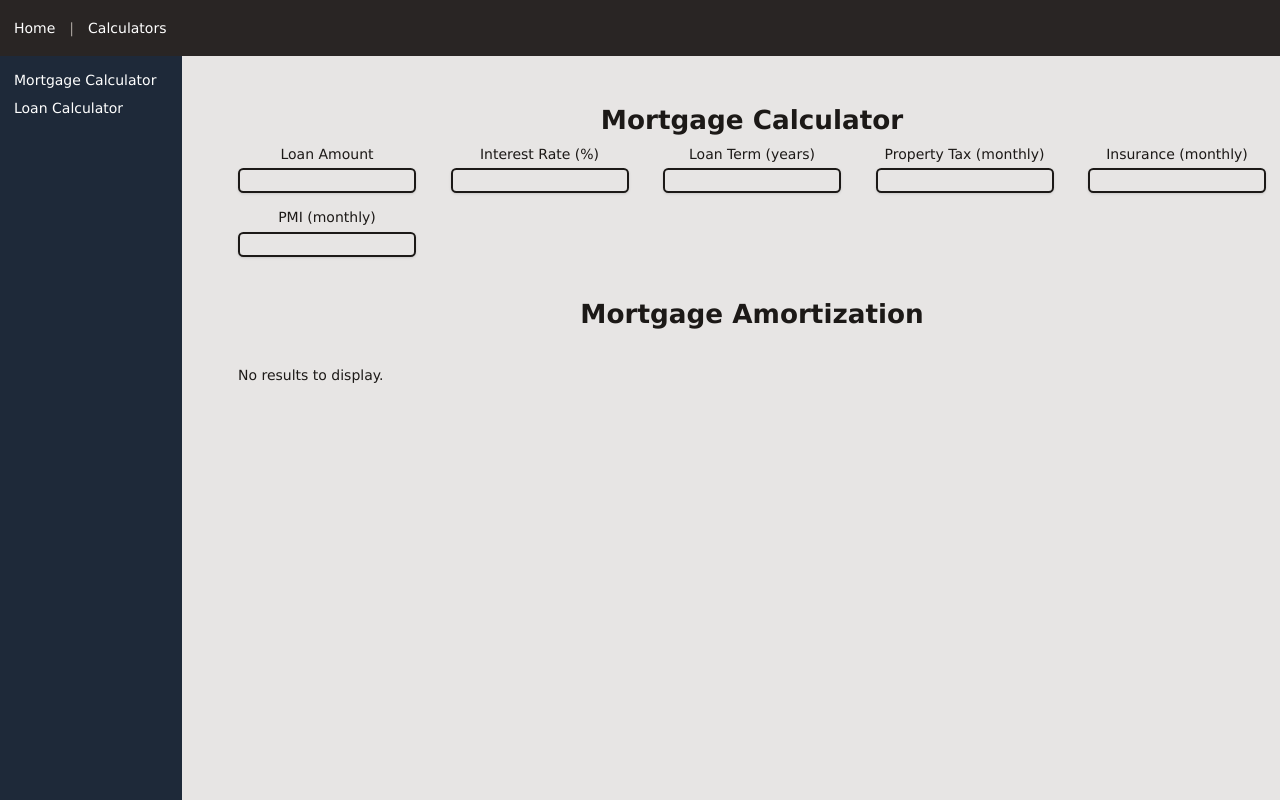
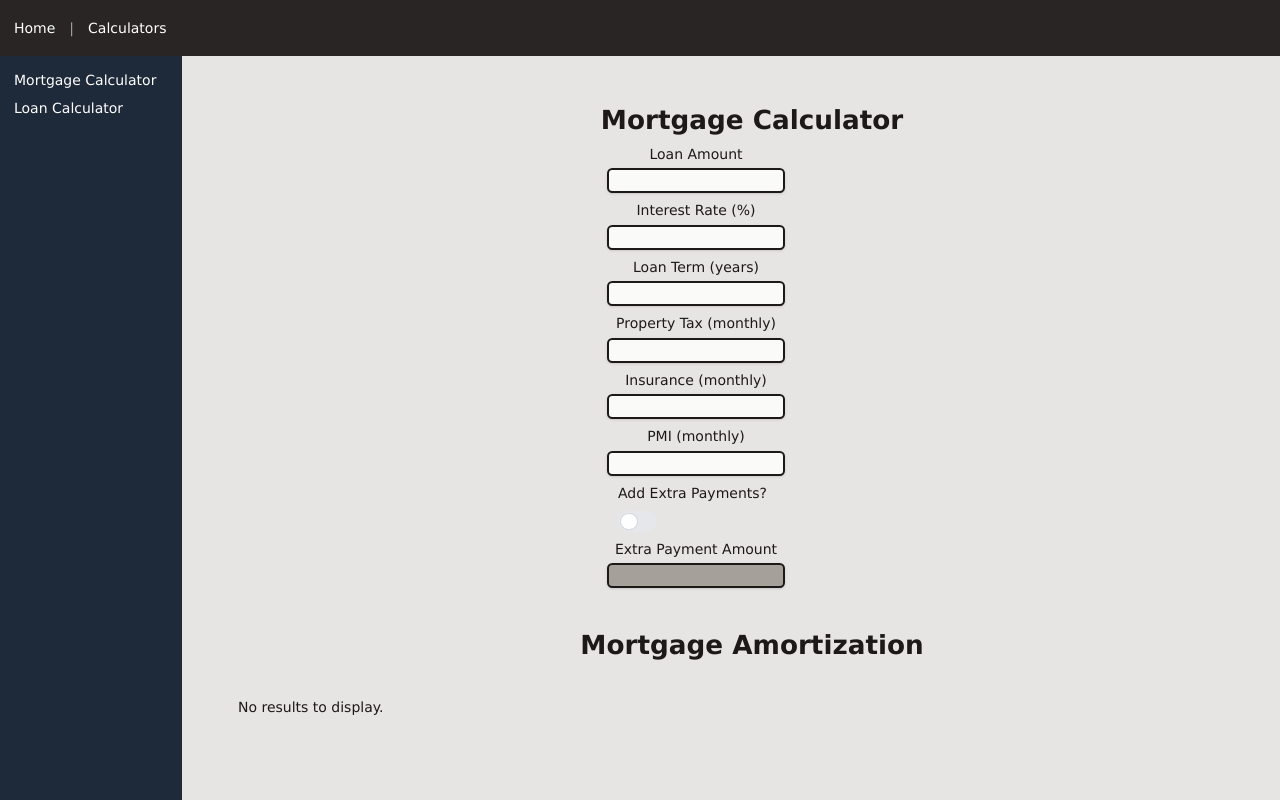
Before and after one commit to mtharmer/finance-harmertech, a React (Vite) app: page /calculators in a window 1280 px wide. Both pictures are taken after a click on the button "Mortgage Calculator". Built offline with nearby package versions, Linux system fonts and the light colour scheme.

Commit message:
Refined mortgage calculator

```diff
--- a/src/components/calculators/NumberInput.jsx
+++ b/src/components/calculators/NumberInput.jsx
@@ -1,4 +1,4 @@
-export default function NumberInput({label, name, value, onChange}) {
+export default function NumberInput({label, name, value, onChange, ...props}) {
   return (
     <p className="my-2 text-center">
       <label>
@@ -9,8 +9,9 @@ export default function NumberInput({label, name, value, onChange}) {
         name={name}
         value={value || ''}
         onChange={(event) => onChange(name, event.target.value)}
-        className="mt-1 block rounded-md shadow-sm border-stone-900 border-2 text-center"
+        className="mt-1 block rounded-md shadow-sm border-stone-900 bg-stone-50 border-2 text-center disabled:bg-stone-400"
         required
+        {...props}
       />
     </p>
   );
--- a/src/components/calculators/mortgage/MortgageCalculator.jsx
+++ b/src/components/calculators/mortgage/MortgageCalculator.jsx
@@ -11,6 +11,8 @@ const initialInputs = {
   propertyTax: null,
   homeownersInsurance: null,
   pmi: null,
+  addExtraPayment: false,
+  extraPayment: null,
 }
 
 export default function MortgageCalculator() {
@@ -23,6 +25,13 @@ export default function MortgageCalculator() {
     }));
   }
 
+  function handleRadioChange(name, value) {
+    setInputs((prevInputs) => ({
+      ...prevInputs,
+      [name]: value,
+    }));
+  }
+
   const [mortgageData, mortgagePayments] = calculateMortgage(inputs);
 
   return (
@@ -30,13 +39,15 @@ export default function MortgageCalculator() {
       <h1 className="text-3xl font-bold text-center mt-10">
         Mortgage Calculator
       </h1>
-      <MortgageInputs inputs={inputs} onInputChange={handleInputChange} />
+      <div className="flex justify-center">
+        <MortgageInputs inputs={inputs} onInputChange={handleInputChange} onRadioChange={handleRadioChange} />
         {mortgageData && (
           <section>
             <MortgageResults results={mortgageData} />
             {/* <MortgageGraph results={mortgageData} /> */}
           </section>
         )}
+      </div>
       <MortgageAmortization results={mortgagePayments} />
     </>
   );
--- a/src/components/calculators/mortgage/MortgageInputs.jsx
+++ b/src/components/calculators/mortgage/MortgageInputs.jsx
@@ -1,16 +1,22 @@
 import NumberInput from '../NumberInput';
 
-export default function MortgageInputs({inputs, onInputChange}) {
+export default function MortgageInputs({inputs, onInputChange, onRadioChange}) {
   return (
-    <form className="space-y-4">
-      <div className='flex items-center justify-between flex-wrap'>
+    <form className="space-y-4 mr-16 pr-16">
       <NumberInput label="Loan Amount" name="loanAmount" value={inputs.loanAmount} onChange={onInputChange} />
       <NumberInput label="Interest Rate (%)" name="interestRate" value={inputs.interestRate} onChange={onInputChange} />
       <NumberInput label="Loan Term (years)" name="loanTerm" value={inputs.loanTerm} onChange={onInputChange} />
       <NumberInput label="Property Tax (monthly)" name="propertyTax" value={inputs.propertyTax} onChange={onInputChange} />
       <NumberInput label="Insurance (monthly)" name="homeownersInsurance" value={inputs.homeownersInsurance} onChange={onInputChange} />
       <NumberInput label="PMI (monthly)" name="pmi" value={inputs.pmi} onChange={onInputChange} />
-      </div>
+      <p className='m-2 text-center'>
+        <label class="inline-block items-center cursor-pointer">
+          <span className='mr-2'>Add Extra Payments?</span>
+          <input type="checkbox" value={inputs.addExtraPayment} className="sr-only peer" onChange={(e) => onRadioChange('addExtraPayment', e.target.checked)} />
+          <div className="relative w-11 h-6 mt-2 bg-gray-200 peer-focus:outline-none peer-focus:ring-4 peer-focus:ring-blue-300 dark:peer-focus:ring-blue-800 rounded-full peer dark:bg-gray-700 peer-checked:after:translate-x-full rtl:peer-checked:after:-translate-x-full peer-checked:after:border-white after:content-[''] after:absolute after:top-[2px] after:start-[2px] after:bg-white after:border-gray-300 after:border after:rounded-full after:h-5 after:w-5 after:transition-all dark:border-gray-600 peer-checked:bg-blue-600 dark:peer-checked:bg-blue-600"></div>
+        </label>
+      </p>
+      <NumberInput label="Extra Payment Amount" name="extraPayment" value={inputs.extraPayment} onChange={onInputChange} disabled={!inputs.addExtraPayment} />
     </form>
   );
 }
--- a/src/components/calculators/mortgage/MortgageResults.jsx
+++ b/src/components/calculators/mortgage/MortgageResults.jsx
@@ -3,17 +3,17 @@ import formatCurrency from "../../../utility/formatCurrency";
 export default function MortgageResults({ results }) {
   return (
     <>
-      <h1 className="text-3xl font-bold text-center mt-10">
+      <h1 className="text-2xl font-bold text-center mt-10">
         Mortgage Results
       </h1>
-      <div className="mt-5">
-        <p className="text-lg">Monthly Payment: {formatCurrency(results.totalMonthlyPayment)}</p>
-        <p className="text-lg">Total Interest Paid: {formatCurrency(results.totalInterest)}</p>
-        <p className="text-lg">Total Cost of Loan: {formatCurrency(results.totalCostOfLoan)}</p>
-        <p className="text-lg">Total Tax: {formatCurrency(results.totalTax)}</p>
-        <p className="text-lg">Total Insurance: {formatCurrency(results.totalInsurance)}</p>
-        <p className="text-lg">Total PMI: {formatCurrency(results.totalPMI)}</p>
-        <p className="text-lg">Total Paid over {results.loanTerm} Years: {formatCurrency(results.totalPaid)}</p>
+      <div className="mt-5 text-md leading-7">
+        <p>Over <u>{results.numberOfPayments}</u> months, with a monthly payment of <u>{formatCurrency(results.totalMonthlyPayment)}</u>, you will have paid <u>{formatCurrency(results.totalInterest)}</u> in interest.</p>
+        <p>Your total loan cost will be <u>{formatCurrency(results.totalCostOfLoan)}</u>, and your total escrow payments (taxes, insurance, PMI) will be <u>{formatCurrency(results.totalEscrow)}</u></p>
+        <p>Your total paid over the life of the loan will be <u>{formatCurrency(results.totalPaid)}</u></p>
+        {results.extra > 0 && (<>
+          <p>By paying an extra <u>{formatCurrency(results.extra)}</u> monthly, you will save <u>{formatCurrency(results.interestSaved)}</u> in interest by making extra payments,</p>
+          <p>and will pay off your loan <u>{results.loanTerm*12 - results.numberOfPayments}</u> months early.</p>
+        </>)}
       </div>
     </>
   );
--- a/src/utility/calculateMortgage.js
+++ b/src/utility/calculateMortgage.js
@@ -1,5 +1,5 @@
 export default function calculateMortgage(inputs) {
-  const { loanAmount, interestRate, loanTerm, propertyTax, homeownersInsurance, pmi } = inputs;
+  const { loanAmount, interestRate, loanTerm, propertyTax, homeownersInsurance, pmi, addExtraPayment, extraPayment } = inputs;
 
   let mortgageData = {};
   let payments = [];
@@ -8,17 +8,56 @@ export default function calculateMortgage(inputs) {
     return [null, []];
   }
 
+  const extra = addExtraPayment ? +extraPayment : 0;
+
   const monthlyInterestRate = +(interestRate / 100 / 12);
-  const numberOfPayments = +(loanTerm * 12);
-  const principalAndInterest = +((loanAmount * monthlyInterestRate) / (1 - Math.pow(1 + monthlyInterestRate, -numberOfPayments)));
+  const originalLoanTermInMonths = +(loanTerm * 12);
+  const originalPrincipalAndInterest = +(loanAmount * monthlyInterestRate / (1 - Math.pow(1 + monthlyInterestRate, -originalLoanTermInMonths)));
+  const principalAndInterest = +((loanAmount * monthlyInterestRate) / (1 - Math.pow(1 + monthlyInterestRate, -originalLoanTermInMonths)) + (extra));
   const totalMonthlyPayment = +(principalAndInterest + (propertyTax || 0) + (homeownersInsurance || 0) + (pmi || 0));
-  const totalInterest = +(principalAndInterest * numberOfPayments - loanAmount);
-  const totalCostOfLoan = +(principalAndInterest * numberOfPayments);
+
+  let totalPrincipalPaid = 0;
+  let totalInterestPaid = 0;
+  let numberOfPayments = 0;
+  let balance = +loanAmount;
+  while (balance > 0) {
+    numberOfPayments++;
+    const startBalance = balance;
+    const interestForThisMonth = balance * monthlyInterestRate;
+    const principalForThisMonth = Math.min(principalAndInterest - interestForThisMonth, balance);
+    totalPrincipalPaid += principalForThisMonth;
+    totalInterestPaid += interestForThisMonth;
+    balance -= principalForThisMonth;
+
+    payments.push({
+      month: numberOfPayments,
+      principal: +principalForThisMonth,
+      interest: +interestForThisMonth,
+      startBalance: +startBalance,
+      endBalance: +balance,
+      totalPayment: +totalMonthlyPayment,
+      totalPrincipalPaid: +totalPrincipalPaid,
+      totalInterestPaid: +totalInterestPaid,
+      totalPaid: +(totalPrincipalPaid + totalInterestPaid),
+      percentPaid: +(totalPrincipalPaid / loanAmount * 100),
+    });
+
+    if (balance < 0.01) {
+      balance = 0; // Ensure balance does not go negative due to rounding errors
+    }
+  }
+
+  const baseTotalInterest = +(originalPrincipalAndInterest * originalLoanTermInMonths - loanAmount);
+  const baseTotalCostOfLoan = +(originalPrincipalAndInterest * originalLoanTermInMonths);
+  const totalInterest = totalInterestPaid;
+  const totalCostOfLoan = +(totalInterest + loanAmount);
   const totalTax = +(propertyTax * numberOfPayments);
   const totalInsurance = +(homeownersInsurance * numberOfPayments);
   const totalPMI = +(pmi * numberOfPayments);
   const totalEscrow = +(totalTax + totalInsurance + totalPMI);
+  const baseTotalPaid = +(baseTotalCostOfLoan + totalEscrow);
   const totalPaid = +(totalCostOfLoan + totalEscrow);
+  const interestSaved = Math.max(+(baseTotalInterest - totalInterest), 0);
 
   mortgageData = {
     principalAndInterest,
@@ -29,39 +68,21 @@ export default function calculateMortgage(inputs) {
     propertyTax,
     homeownersInsurance,
     pmi,
-    totalInterest: totalInterest,
-    totalCostOfLoan: totalCostOfLoan,
-    totalTax: totalTax,
-    totalInsurance: totalInsurance,
-    totalPMI: totalPMI,
-    totalEscrow: totalEscrow,
-    totalPaid: totalPaid,
+    baseTotalInterest,
+    baseTotalCostOfLoan,
+    baseTotalPaid,
+    totalInterest,
+    totalCostOfLoan,
+    totalPaid,
+    totalTax,
+    totalInsurance,
+    totalPMI,
+    totalEscrow,
+    totalPaid,
+    interestSaved,
+    numberOfPayments,
+    extra
   };
-
-  let totalPrincipalPaid = 0;
-  let totalInterestPaid = 0;
-  let balance = +loanAmount;
-  for (let i = 0; i < numberOfPayments; i++) {
-    const startBalance = balance;
-    const interestForThisMonth = balance * monthlyInterestRate;
-    const principalForThisMonth = principalAndInterest - interestForThisMonth;
-    totalPrincipalPaid += principalForThisMonth;
-    totalInterestPaid += interestForThisMonth;
-    balance -= principalForThisMonth;
-
-    payments.push({
-      month: i + 1,
-      principal: +principalForThisMonth,
-      interest: +interestForThisMonth,
-      startBalance: +startBalance,
-      endBalance: +balance,
-      totalPayment: +totalMonthlyPayment,
-      totalPrincipalPaid: +totalPrincipalPaid,
-      totalInterestPaid: +totalInterestPaid,
-      totalPaid: +(totalPrincipalPaid + totalInterestPaid),
-      percentPaid: +(totalPrincipalPaid / loanAmount * 100),
-    });
-  }
 
   return [mortgageData, payments];
 }
```
Lines whose indentation alone changed are shown as unchanged.
